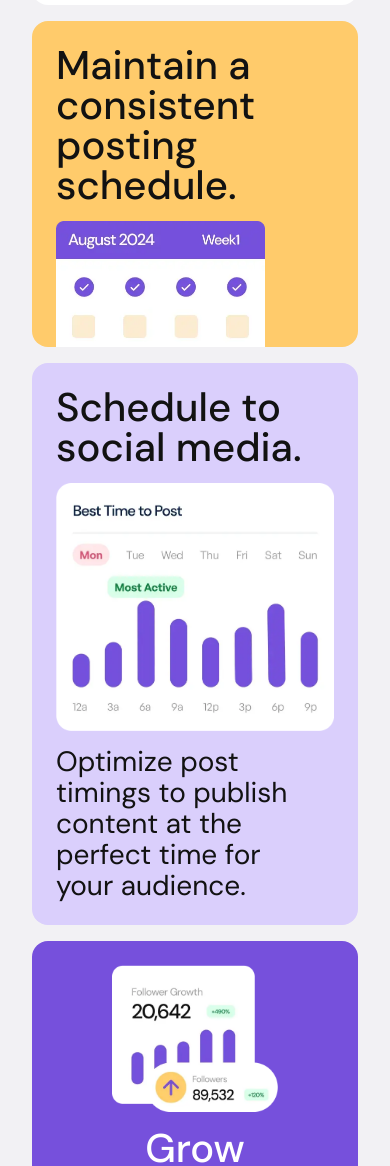
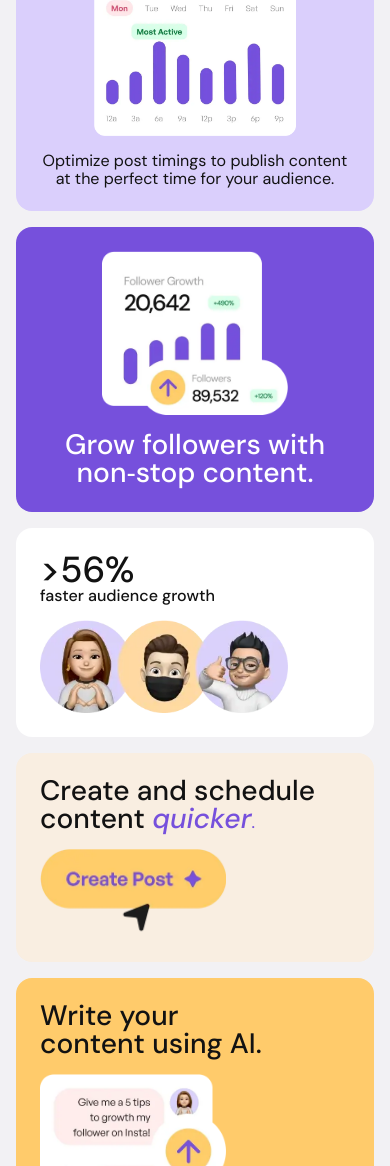
Before and after one commit to Prisca-K/Bento-Grid-FEM-Challenge, a website built with Vite: page index.html in a window 390 px wide. Shown: the part 834-2000 px from the top of the page. Built offline with nearby package versions, Linux system fonts and the light colour scheme.

Commit message:
Set up Sass with Vite and restructure project

```diff
--- a/index.html
+++ b/index.html
@@ -22,7 +22,7 @@
   <link rel="icon" type="image/png" sizes="32x32"
     href="./assets/images/favicon-32x32.png">
 
-  <link rel="stylesheet" href="main.css">
+  <script type="module" src="/src/index.js"></script>
   <title>Bento Grid</title>
 </head>
 
@@ -30,18 +30,18 @@
   <div class="bento-grid">
     <div>
       <h1>
-        Social Media <span class="clr-yellow">10x</span>
+        Social Media <span class="ten_x">10x</span>
         <em>Faster</em> &nbsp; with AI
       </h1>
       <img
         src="./assets/images/illustration-five-stars.webp"
         width="384" height="64" alt="five stars">
       <p>
-        Over 4,000 5-star reviews
+        Over 4,000 5&#8209;star reviews
       </p>
     </div>
 
-
+    <!-- two -->
     <div>
       <h2> Manage multiple accounts and
         platforms.
@@ -51,6 +51,7 @@
         alt=" Instagram and twitter logos">
     </div>
 
+    <!-- three -->
     <div>
       <h2> Maintain a consistent posting
         schedule.
@@ -61,6 +62,7 @@
 
     </div>
 
+    <!-- four -->
     <div>
       <h2> Schedule to social media.</h2>
       <img
@@ -73,9 +75,10 @@
 
     </div>
 
+    <!-- five -->
     <div>
       <h2> Grow followers with
-        non-stop
+        non&#8209;stop
         content.
       </h2>
       <img
@@ -84,9 +87,9 @@
 
     </div>
 
-
+    <!-- six -->
     <div>
-      <h2>
+      <h2 class="five_six">
         <strong> &gt;56%</strong>
         <span>faster audience growth</span>
       </h2>
@@ -97,6 +100,7 @@
 
     </div>
 
+    <!-- seven -->
     <div>
       <h2>
         Create and schedule content
@@ -108,6 +112,7 @@
 
     </div>
 
+    <!-- eight -->
     <div>
       <h2> Write your content using AI.
 
--- a/main.css
+++ /dev/null
@@ -1,321 +0,0 @@
-@font-face {
-  font-family: "DM Sans";
-  font-style: normal;
-  font-weight: 400 500;
-  src: url("/assets/fonts/DMSans-VariableFont_opsz\,wght.ttf");
-}
-
-
-
-:root {
-  --off-white: hsl(260, 12%, 95%);
-  --Purple-100: hsl(254, 88%, 90%);
-  --Purple-500: hsl(256, 67%, 59%);
-
-  --Yellow-100: hsl(31, 66%, 93%);
-  --Yellow-500: hsl(39, 100%, 71%);
-
-  --White: hsl(0, 0%, 100%);
-  --Black: hsl(0, 0%, 7%);
-
-  /* font weights */
-  --fw-normal: 400;
-  --fw-bold: 500;
-
-  /* font sizes */
-  --fs-xxs: 0.75rem; /* 12px */
-  --fs-xs: 0.875rem; /* 14px */
-  --fs-sm: 1rem; /* 16px */
-  --fs-base: 1.75rem; /* 18px */
-  --fs-md: 2.5rem; /* 20px */
-  --fs-lg: 4rem; /* 20px */
-  --fs-xl: 4rem; /* 24px */
-
-  /* font-family */
-  --ff-base: "DM Sans", sans-serif;
-
-  /* border radius */
-  --border-radius: 1rem;
-  --border-radius-lg: 5rem;
-  @media (width > 960px) {
-    --fs-base: 1.25rem !important;
-    --fs-md: 2.2rem !important;
-    --fs-xl: 3rem !important;
-  }
-}
-
-@layer reset {
-  *,
-  *::before,
-  *::after {
-    box-sizing: border-box;
-  }
-
-  /* Remove default margin */
-  body,
-  h1,
-  h2,
-  h3,
-  h4,
-  p,
-  figure,
-  blockquote,
-  dl,
-  dd {
-    margin: 0;
-  }
-  h1 {
-    font-size: var(--fs-xl) !important;
-  }
-  h1,
-  h2,
-  strong {
-    line-height: 1;
-    font-weight: var(--fw-bold);
-    font-size: var(--bento-heading-font-size, var(--fs-md));
-    span {
-      color: var(--bento-heading-span-color, var(--Yellow-500));
-      display: var(--bento-heading-span-display, inline);
-      font-size: var(--bento-heading-span-font-size, inherit);
-    }
-  }
-  /* h2{
-    font-size: var(--fs-lg);
-  } */
-  /* Remove list styles  on ul, ol elements with a list role, which suggests default styling will be removed */
-  ul[role="list"],
-  ol[role="list"] {
-    list-style: none;
-  }
-
-  /* Make images easier to work with */
-  img,
-  picture {
-    max-width: 100%;
-    display: block;
-  }
-
-  /* Inherit fonts for inputs and buttons */
-  input,
-  button,
-  textarea,
-  select {
-    font: inherit;
-  }
-
-  /* A elements that don't have a class get default styles */
-  a:not([class]) {
-    text-decoration-skip-ink: auto;
-  }
-}
-
-@layer base {
-  /* Set core root defaults */
-  html {
-    line-height: 1.1;
-    font-family: var(--ff-base);
-    &:focus-within {
-      scroll-behavior: smooth;
-    }
-  }
-
-  /* Remove all animations, transitions and smooth scroll for people that prefer not to see them */
-  @media (prefers-reduced-motion: reduce) {
-    html:focus-within {
-      scroll-behavior: auto;
-    }
-
-    *,
-    *::before,
-    *::after {
-      animation-duration: 0.01ms !important;
-      animation-iteration-count: 1 !important;
-      transition-duration: 0.01ms !important;
-      scroll-behavior: auto !important;
-    }
-  }
-
-  /* Set core body defaults */
-  body {
-    min-height: 100vh;
-    display: grid;
-    gap: 2rem;
-    place-items: center;
-    font-size: var(--fs-base);
-    background: var(--off-white);
-    text-wrap: balance;
-    margin: 32px;
-  }
-}
-
-@layer utilities {
-  /* Utility classes for text colors */
-  .visually-first {
-    order: -1;
-  }
-}
-
-@layer layout {
-  /* .grid-col-span-2 {
-    @media (width >= 1440px) {
-      grid-column: grid-col-span-2;
-    }
-    grid-column: span 2;
-  } */
-  .bento-grid {
-    display: grid;
-    max-inline-size: 1200px;
-    margin-inline: auto;
-    grid-auto-columns: 1fr;
-    grid-template-areas:
-      "one"
-      "two"
-      "three"
-      "four"
-      "five"
-      "six"
-      "seven"
-      "eight";
-    gap: 1rem;
-    @media (width >= 660px) {
-      grid-template-areas:
-        "one one"
-        "four three"
-        "four two "
-        "five seven"
-        "five seven"
-        "eight six ";
-    }
-    @media (width >= 960px) {
-      grid-template-areas:
-        "seven one one four"
-        "seven two three four"
-        "eight two three four"
-        "eight six five five";
-    }
-  }
-  .bento-grid > * {
-    background-color: var(--bento-bg-color, var(--White));
-    padding: var(--bento-padding, 1.5rem);
-    border-radius: var(--bento-border-radius, var(--border-radius));
-    color: var(--bento-text-color, var(--Black));
-    display: grid;
-    /* checkout how to use this properly */
-    align-items: var(--bento-align-vertical, start);
-    align-content: var(--bento-align-vertical, start);
-    justify-items: var(--bento-align-horizontal, start);
-    gap: var(--bento-gap, 1rem);
-    text-align: var(--bento-align-horizontal, start);
-    overflow: clip;
-  }
-  .bento-grid img {
-    max-width: var(--bento-img-width, 100%);
-    width: var(--bento-img-width, 100%);
-    height: var(--bento-img-height, auto);
-    order: var(--bento-img-order);
-  }
-  .bento-grid > :nth-child(1) {
-    grid-area: one;
-    --bento-bg-color: var(--Purple-500);
-    --bento-text-color: var(--White);
-    --bento-padding: 2rem;
-    --bento-heading-color: var(--Yellow-500);
-    --bento-align-vertical: center;
-    --bento-align-horizontal: center;
-    --bento-img-width: 70%;
-    @media (width > 960px) {
-      --bento-img-width: 40%;
-    }
-
-    text-align: var(--bento-align-horizontal, start);
-  }
-  .bento-grid > :nth-child(2) {
-    grid-area: two;
-
-    --bento-img-order: -1;
-    /* search how to use different foter options & also diff btwn drop and box shadow*/
-
-    > img {
-      filter: drop-shadow(0 0 1rem hsla(0, 0%, 0%, 0.125));
-      border-radius: var(--bento-border-radius, 5rem);
-      @media (width > 960px) {
-        --bento-img-width: 140%;
-        --bento-align-vertical: center;
-      }
-    }
-  }
-  .bento-grid > :nth-child(3) {
-    grid-area: three;
-    --bento-bg-color: var(--Yellow-500);
-    --bento-img-width: 75%;
-    --bento-align-vertical: center;
-    /* --bento-align-horizontal: center; */
-    img {
-      margin-bottom: -55px;
-      @media (width > 960px) {
-        --bento-img-width: 100%;
-        margin-bottom: -100px !important;
-      }
-    }
-  }
-
-  .bento-grid > :nth-child(4) {
-    grid-area: four;
-    --bento-bg-color: var(--Purple-100);
-    --bento-align-vertical: center;
-    /* --bento-align-horizontal: center; */
-    @media (width > 960px) {
-      --bento-img-width: 120%;
-    }
-  }
-
-  .bento-grid > :nth-child(5) {
-    grid-area: five;
-    --bento-bg-color: var(--Purple-500);
-    color: var(--White);
-    --bento-img-order: -1;
-    --bento-paddding: 3rem;
-    --bento-align-vertical: center;
-    --bento-align-horizontal: center;
-    --bento-img-width: 60%;
-    @media (width > 960px) {
-      --bento-img-width: 100%;
-      grid-template-columns: 1fr 1fr;
-      gap: 1rem;
-    }
-  }
-  .bento-grid > :nth-child(6) {
-    grid-area: six;
-    --bento-heading-span-display: block;
-    --bento-heading-span-color: var(--Black);
-    --bento-heading-font-size: var(--fs-xl);
-    --bento-heading-span-font-size: var(--fs-base);
-    --bento-img-width: 65%;
-    @media (width > 960px) {
-      --bento-align-vertical: center;
-      gap: 2rem;
-      --bento-padding: 1rem;
-      --bento-heading-font-size: var(--fs-lg);
-      --bento-img-width: 100%;
-    }
-  }
-  .bento-grid > :nth-child(7) {
-    grid-area: seven;
-    --bento-bg-color: var(--Yellow-100);
-    --bento-img-width: 60%;
-    --bento-heading-span-color: var(--Purple-500);
-    @media (width > 960px) {
-      --bento-img-width: 100%;
-      --bento-align-vertical: center;
-    }
-  }
-  .bento-grid > :nth-child(8) {
-    grid-area: eight;
-    --bento-bg-color: var(--Yellow-500);
-    --bento-img-width: 60%;
-    @media (width > 960px) {
-      --bento-align-vertical: center;
-      --bento-img-width: 110%;
-    }
-  }
-}
--- /dev/null
+++ b/src/index.js
@@ -0,0 +1 @@
+import './scss/style.scss';
--- /dev/null
+++ b/src/scss/globals/_index.scss
@@ -0,0 +1,4 @@
+@forward "typography";
+@forward "variables";
+@forward "reset";
+@forward "layout";
--- /dev/null
+++ b/src/scss/globals/_layout.scss
@@ -0,0 +1,184 @@
+@use "../util" as u;
+
+.bento-grid {
+  display: grid;
+  width: min(100% - 2rem, 1200px);
+  margin-block: 2rem;
+  margin-inline: auto;
+  grid-auto-columns: 1fr;
+  grid-template-areas:
+    "one"
+    "two"
+    "three"
+    "four"
+    "five"
+    "six"
+    "seven"
+    "eight";
+  gap: 1rem;
+  @include u.mq(medium) {
+    grid-template-areas:
+      "one one"
+      "four three"
+      "four two "
+      "eight seven"
+      "eight six"
+      "five five ";
+  }
+  @include u.mq(large) {
+    grid-template-areas:
+      "seven one one four"
+      "seven two three four"
+      "eight two three four"
+      "eight six five five";
+  }
+}
+.bento-grid > * {
+  background-color: var(--bento-bg-color, var(--White));
+  padding: var(--bento-padding, 1.5rem);
+  border-radius: var(--bento-border-radius, var(--border-radius));
+  color: var(--bento-text-color, var(--Black));
+  display: grid;
+  /* checkout how to use this properly */
+  align-items: var(--bento-align-vertical, start);
+  align-content: var(--bento-align-vertical, start);
+  justify-items: var(--bento-align-horizontal, start);
+  gap: var(--bento-gap, 1rem);
+  text-align: var(--bento-align-horizontal, start);
+  overflow: clip;
+  p {
+    text-align: center;
+    @include u.mq(large) {
+      text-align: start;
+    }
+  }
+}
+.bento-grid img {
+  max-width: var(--bento-img-width, 100%);
+  width: var(--bento-img-width, 100%);
+  height: var(--bento-img-height, auto);
+  order: var(--bento-img-order);
+}
+.bento-grid > :nth-child(1) {
+  grid-area: one;
+  text-align: var(--bento-align-horizontal, start);
+  --bento-bg-color: var(--Purple-500);
+  --bento-text-color: var(--White);
+  --bento-padding: 2rem;
+  --bento-heading-color: var(--Yellow-500);
+  --bento-align-vertical: center;
+  --bento-align-horizontal: center;
+  // --bento-img-width: 70%;
+  --bento-img-width: 40%;
+}
+.bento-grid > :nth-child(2) {
+  grid-area: two;
+
+  --bento-img-order: -1;
+  /* search how to use different foter options & also diff btwn drop and box shadow*/
+
+  > img {
+    filter: drop-shadow(0 0 1rem hsla(0, 0%, 0%, 0.125));
+    border-radius: var(--bento-border-radius, 5rem);
+    --bento-img-width: 90%;
+
+    @include u.mq(medium) {
+      --bento-img-width: 100%;
+      --bento-align-vertical: center;
+    }
+
+    @include u.mq(large) {
+      --bento-img-width: 140%;
+      --bento-align-vertical: center;
+    }
+  }
+}
+.bento-grid > :nth-child(3) {
+  grid-area: three;
+  --bento-bg-color: var(--Yellow-500);
+  --bento-img-width: 60%;
+  --bento-align-vertical: center;
+  /* --bento-align-horizontal: center; */
+  img {
+    margin-bottom: -60px;
+    @include u.mq(large) {
+      --bento-img-width: 100%;
+      margin-bottom: -100px;
+    }
+  }
+}
+
+.bento-grid > :nth-child(4) {
+  grid-area: four;
+  --bento-bg-color: var(--Purple-100);
+  --bento-align-vertical: center;
+  --bento-img-width: 65%;
+  --bento-align-horizontal: center;
+  @include u.mq(medium) {
+    --bento-img-width: 100%;
+  }
+  @include u.mq(large) {
+    --bento-align-horizontal: start;
+    --bento-img-width: 120%;
+  }
+}
+
+.bento-grid > :nth-child(5) {
+  grid-area: five;
+  --bento-bg-color: var(--Purple-500);
+  color: var(--White);
+  --bento-img-order: -1;
+  --bento-paddding: 3rem;
+  --bento-align-vertical: center;
+  --bento-align-horizontal: center;
+  --bento-img-width: 60%;
+
+  @include u.mq(medium) {
+    --bento-align-horizontal: start;
+    --bento-img-width: 100%;
+    grid-template-columns: 1fr 1fr;
+    gap: 1rem;
+  }
+}
+.bento-grid > :nth-child(6) {
+  grid-area: six;
+  --bento-heading-span-display: block;
+  --bento-heading-span-color: var(--Black);
+  // --bento-heading-font-size: var(--fs-xl);
+  // --bento-heading-span-font-size: var(--fs-base);
+  --bento-img-width: 80%;
+  @include u.mq(large) {
+    --bento-align-vertical: center;
+    gap: 2rem;
+    --bento-padding: 1rem;
+    // --bento-heading-font-size: var(--fs-lg);
+    --bento-img-width: 100%;
+  }
+}
+.bento-grid > :nth-child(7) {
+  grid-area: seven;
+  --bento-bg-color: var(--Yellow-100);
+  --bento-img-width: 60%;
+  --bento-heading-span-color: var(--Purple-500);
+  @include u.mq(medium) {
+    --bento-img-width: 80%;
+    --bento-align-vertical: center;
+  }
+  @include u.mq(large) {
+    --bento-img-width: 100%;
+    --bento-align-vertical: center;
+  }
+}
+.bento-grid > :nth-child(8) {
+  grid-area: eight;
+  --bento-bg-color: var(--Yellow-500);
+  --bento-img-width: 60%;
+  @include u.mq(medium) {
+    --bento-align-vertical: center;
+    --bento-img-width: 100%;
+  }
+  @include u.mq(large) {
+    --bento-align-vertical: center;
+    --bento-img-width: 110%;
+  }
+}
--- /dev/null
+++ b/src/scss/globals/_reset.scss
@@ -0,0 +1,68 @@
+@layer reset {
+  *,
+  *::before,
+  *::after {
+    box-sizing: border-box;
+  }
+
+  /* Remove default margin */
+  body,
+  h1,
+  h2,
+  h3,
+  h4,
+  p,
+  figure,
+  blockquote,
+  dl,
+  dd {
+    margin: 0;
+  }
+
+
+  /* Make images easier to work with */
+  img,
+  picture {
+    max-width: 100%;
+    display: block;
+  }
+
+}
+
+@layer base {
+  /* Set core root defaults */
+  html {
+    line-height: 1.1;
+    font-family: var(--ff-base);
+    &:focus-within {
+      scroll-behavior: smooth;
+    }
+  }
+
+  /* Remove all animations, transitions and smooth scroll for people that prefer not to see them */
+  @media (prefers-reduced-motion: reduce) {
+    html:focus-within {
+      scroll-behavior: auto;
+    }
+
+    *,
+    *::before,
+    *::after {
+      animation-duration: 0.01ms !important;
+      animation-iteration-count: 1 !important;
+      transition-duration: 0.01ms !important;
+      scroll-behavior: auto !important;
+    }
+  }
+
+  /* Set core body defaults */
+  body {
+    min-height: 100vh;
+    display: grid;
+    gap: 2rem;
+    place-items: center;
+    font-size: var(--fs-base);
+    background: var(--off-white);
+    text-wrap: balance;
+  }
+}
--- /dev/null
+++ b/src/scss/globals/_typography.scss
@@ -0,0 +1,42 @@
+@use "../util" as u;
+
+@font-face {
+  font-family: "DM Sans";
+  font-style: normal;
+  font-weight: 400 500;
+  src: url("/assets/fonts/DMSans-VariableFont_opsz\,wght.ttf");
+}
+
+h1,
+.ten_x {
+  // font-size: var(--fs-xl) ;
+  @include u.fs-fluid(u.rem(375), u.rem(1200), u.rem(36), u.rem(48));
+}
+
+.five_six {
+  strong {
+    @include u.fs-fluid(u.rem(375), u.rem(1200), u.rem(36), u.rem(48));
+  }
+}
+h2 {
+  // font-size: var(--fs-xl) ;
+  @include u.fs-fluid(u.rem(375), u.rem(1200), u.rem(28), u.rem(36));
+  em {
+    @include u.fs-fluid(u.rem(375), u.rem(1200), u.rem(28), u.rem(36));
+  }
+}
+p,
+span {
+  @include u.fs-fluid(u.rem(375), u.rem(1200), u.rem(16), u.rem(20));
+}
+
+h1,
+h2,
+strong {
+  line-height: 1;
+  font-weight: var(--fw-bold);
+  span {
+    color: var(--bento-heading-span-color, var(--Yellow-500));
+    display: var(--bento-heading-span-display, inline);
+  }
+}
--- /dev/null
+++ b/src/scss/globals/_variables.scss
@@ -0,0 +1,36 @@
+:root {
+  --off-white: hsl(260, 12%, 95%);
+  --Purple-100: hsl(254, 88%, 90%);
+  --Purple-500: hsl(256, 67%, 59%);
+
+  --Yellow-100: hsl(31, 66%, 93%);
+  --Yellow-500: hsl(39, 100%, 71%);
+
+  --White: hsl(0, 0%, 100%);
+  --Black: hsl(0, 0%, 7%);
+
+  /* font weights */
+  --fw-normal: 400;
+  --fw-bold: 500;
+
+  /* font sizes */
+  --fs-xxs: 0.75rem; /* 12px */
+  --fs-xs: 0.875rem; /* 14px */
+  --fs-sm: 1rem; /* 16px */
+  --fs-base: 1.75rem; /* 18px */
+  --fs-md: 2.5rem; /* 20px */
+  --fs-lg: 4rem; /* 20px */
+  --fs-xl: 4rem; /* 24px */
+
+  /* font-family */
+  --ff-base: "DM Sans", sans-serif;
+
+  /* border radius */
+  --border-radius: 1rem;
+  --border-radius-lg: 5rem;
+  @media (width > 960px) {
+    --fs-base: 1.25rem;
+    --fs-md: 2.2rem;
+    --fs-xl: 3rem;
+  }
+}
--- /dev/null
+++ b/src/scss/style.scss
@@ -0,0 +1 @@
+@forward "globals";
--- /dev/null
+++ b/src/scss/util/_index.scss
@@ -0,0 +1,2 @@
+@forward 'functions';
+@forward 'mixins';
```
Also changed, not shown: package.json (added, +18 -0 lines), src/scss/util/_functions.scss (added, +16 -0 lines), src/scss/util/_mixins.scss (added, +37 -0 lines), README.md, assets/images/my_screenshot.png (renamed from my_screenshot.png), preview.jpg (deleted), 2 other files.
